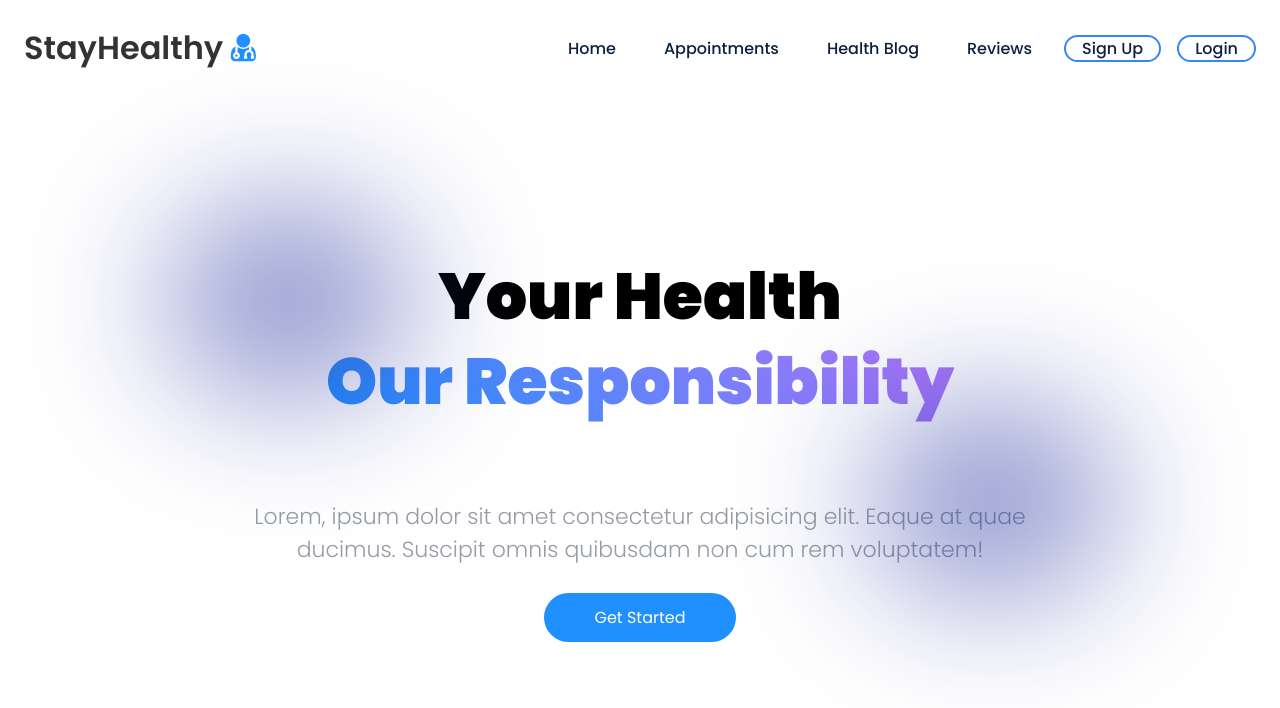
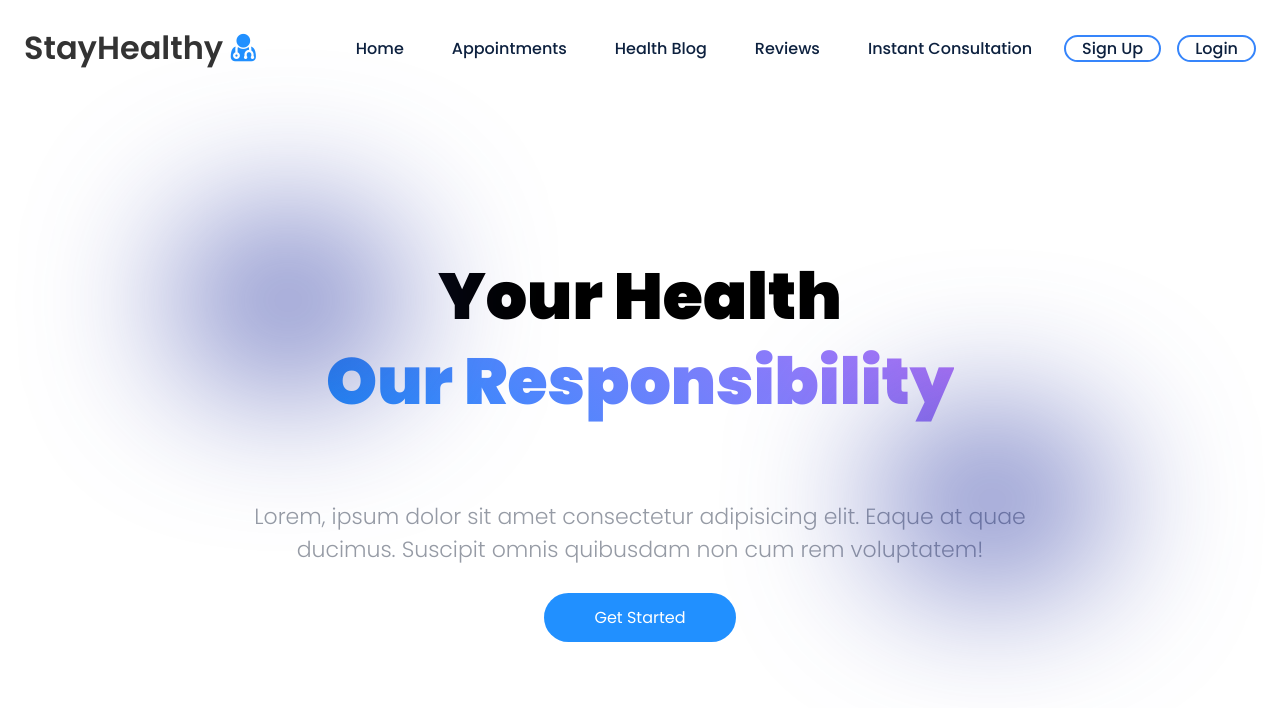
Before and after one commit to tatitanizaki/med_appt, a React (Create React App) app: page / in a window 1280 px wide. Shown: the top 708 px of the page. Built offline with nearby package versions, Linux system fonts and the light colour scheme.

Commit message:
InstantConsultation is fully functional

```diff
--- a/src/App.js
+++ b/src/App.js
@@ -4,7 +4,7 @@ import Navbar from './Components/Navbar/Navbar';
 import LandingPage from './Components/LandingPage/LandingPage';
 import SignUp from './Components/Sign_Up/Sign_Up';
 import Login from './Components/Login/Login';
-import InstantConsultation from './components/InstantConsultation/InstantConsultation';
+import InstantConsultation from './Components/InstantConsultation/InstantConsultation';
 
 function App() {
   return (
@@ -14,7 +14,7 @@ function App() {
         <Route path="/" element={<LandingPage/>}/>
         <Route path="/signup" element={<SignUp/>}/>
         <Route path="/login" element={<Login/>}/>
-        <Route path="/instant-consultation" element={<InstantConsultation />} />
+        <Route path="/instant-consultation" element={<InstantConsultation/>} />
       </Routes>
     </BrowserRouter>
   );
--- a/src/Components/Navbar/Navbar.js
+++ b/src/Components/Navbar/Navbar.js
@@ -43,6 +43,7 @@ const Navbar = () => {
                 <li className="link"><Link to="/search/doctors">Appointments</Link></li>
                 <li className="link"><Link to="/healthblog">Health Blog</Link></li>
                 <li className="link"><Link to="/reviews">Reviews</Link></li>
+                <li className="link"><Link to="/instant-consultation">Instant Consultation</Link></li>
 
                 {isLoggedIn ? (
                     <>
```
Also changed, not shown: src/Components/InstantConsultation/AppointmentFormIC/AppointmentFormIC.js (renamed from src/Components/InstantConsultationBooking/AppointmentFormIC/AppointmentFormIC.js), src/Components/InstantConsultation/DoctorCardIC/DoctorCardIC.css (renamed from src/Components/InstantConsultationBooking/DoctorCardIC/DoctorCardIC.css), src/Components/InstantConsultation/DoctorCardIC/DoctorCardIC.js (renamed from src/Components/InstantConsultationBooking/DoctorCardIC/DoctorCardIC.js), src/Components/InstantConsultation/FindDoctorSearchIC/FindDoctorSearchIC.css (renamed from src/Components/InstantConsultationBooking/FindDoctorSearchIC/FindDoctorSearchIC.css), src/Components/InstantConsultation/FindDoctorSearchIC/FindDoctorSearchIC.js (renamed from src/Components/InstantConsultationBooking/FindDoctorSearchIC/FindDoctorSearchIC.js), src/Components/InstantConsultation/InstantConsultation.css (renamed from src/Components/InstantConsultationBooking/InstantConsultation.css), src/Components/InstantConsultation/InstantConsultation.js (renamed from src/Components/InstantConsultationBooking/InstantConsultation.js), src/Components/InstantConsultation/README.md (renamed from src/Components/InstantConsultationBooking/README.md).
